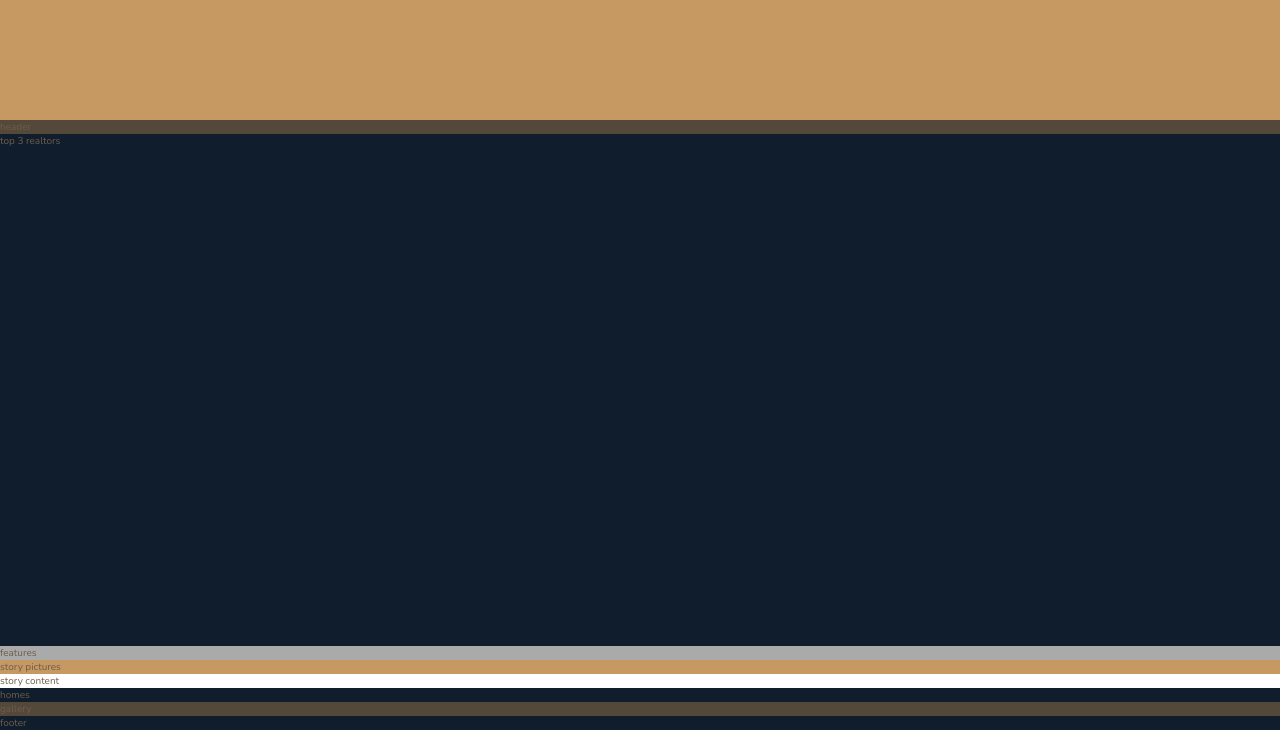
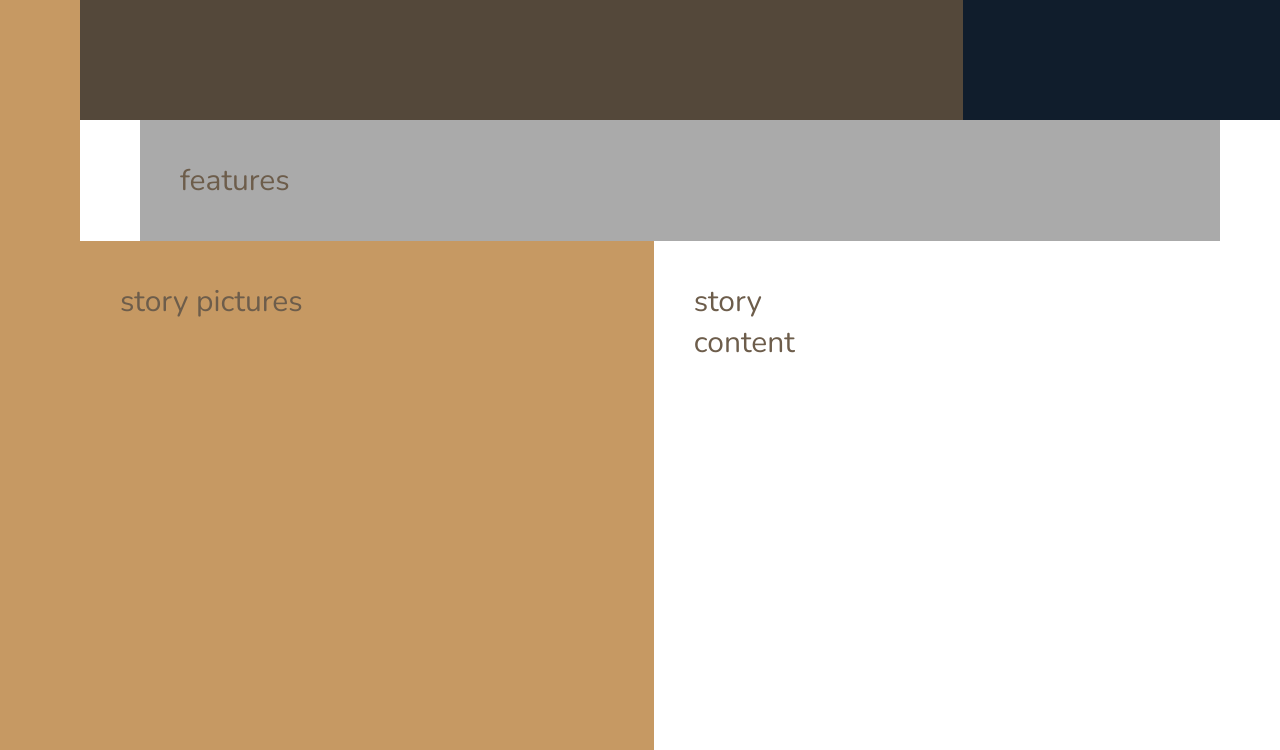
Before and after one commit to wahyuPM/Nexter, a website: page index.html in a window 1280 px wide. Shown: the part 520-1270 px from the top of the page. Drawn offline with nearby package versions, Linux system fonts and the light colour scheme.

Commit message:
add layouts

```diff
--- a/sass/_base.scss
+++ b/sass/_base.scss
@@ -36,4 +36,15 @@ body {
 .container {
     display: grid;
     grid-template-rows: 80vh min-content 40vw repeat(3, min-content);
+    grid-template-columns:
+        [sidebar-start] 8rem [sidebar-end full-start] minmax(6rem, 1fr) [center-start] repeat(
+            8,
+            [col-start] minmax(min-content, 14rem) [col-end]
+        )
+        [center-end] minmax(6rem, 1fr) [full-end];
+
+    & > * {
+        padding: 40px;
+        font-size: 3rem;
+    }
 }
--- a/sass/_features.scss
+++ b/sass/_features.scss
@@ -1,3 +1,4 @@
 .features {
     background-color: $color-grey-light-2;
+    grid-column: center-start / center-end;
 }
--- a/sass/_footer.scss
+++ b/sass/_footer.scss
@@ -1,3 +1,4 @@
 .footer {
     background-color: $color-secondary;
+    grid-column: full-start / full-end;
 }
--- a/sass/_gallery.scss
+++ b/sass/_gallery.scss
@@ -1,3 +1,4 @@
 .gallery {
     background-color: $color-grey-dark-1;
+    grid-column: full-start / full-end;
 }
--- a/sass/_header.scss
+++ b/sass/_header.scss
@@ -1,3 +1,4 @@
 .header {
     background-color: $color-grey-dark-1;
+    grid-column: full-start / col-end 6;
 }
--- a/sass/_homes.scss
+++ b/sass/_homes.scss
@@ -1,3 +1,4 @@
 .homes {
     background-color: $color-secondary;
+    grid-column: center-start / center-end;
 }
--- a/sass/_realtors.scss
+++ b/sass/_realtors.scss
@@ -1,3 +1,4 @@
 .realtors {
     background-color: $color-secondary;
+    grid-column: col-start 7 / full-end;
 }
--- a/sass/_sidebar.scss
+++ b/sass/_sidebar.scss
@@ -1,3 +1,5 @@
 .sidebar {
     background-color: $color-primary;
+    grid-column: sidebar-start / sidebar-end;
+    grid-row: 1 / -1;
 }
--- a/sass/_story.scss
+++ b/sass/_story.scss
@@ -1,9 +1,11 @@
 .story {
     &__pictures {
         background-color: $color-primary;
+        grid-column: full-start / col-end 4;
     }
 
     &___content {
         background-color: $color-grey-light-1;
+        grid-column: col-start 5 / full-end;
     }
 }
```
Also changed, not shown: css/style.css.
